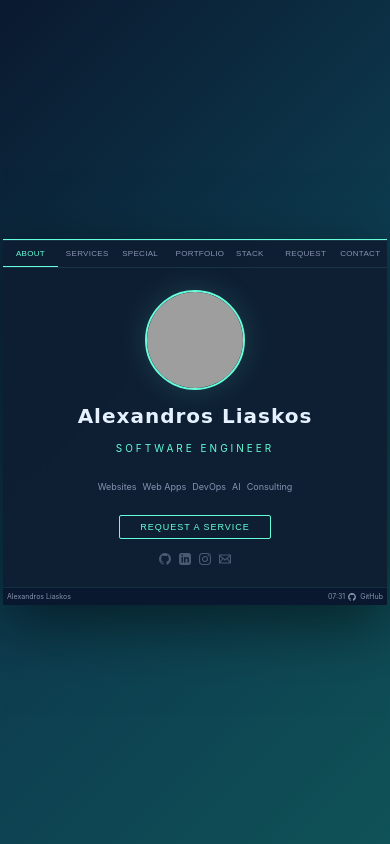
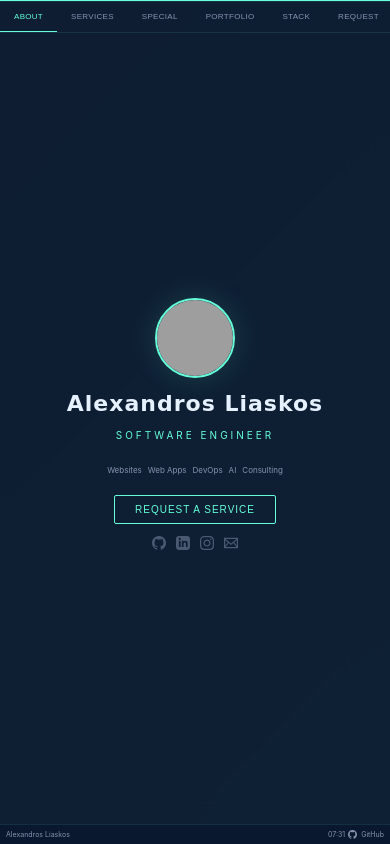
Before and after one commit to AlexandrosLiaskos/portfolio, a plain HTML site: page index.html in a window 390 px wide. Drawn offline with Linux system fonts and the light colour scheme; grey boxes are pictures that could not be loaded.

Commit message:
Complete mobile redesign: full-screen layout with perfect positioning for all aspect ratios

```diff
--- a/index.html
+++ b/index.html
@@ -2,7 +2,9 @@
 <html lang="en">
 <head>
     <meta charset="UTF-8">
-    <meta name="viewport" content="width=device-width, initial-scale=1.0">
+    <meta name="viewport" content="width=device-width, initial-scale=1.0, maximum-scale=1.0, user-scalable=no, viewport-fit=cover">
+    <meta name="apple-mobile-web-app-capable" content="yes">
+    <meta name="apple-mobile-web-app-status-bar-style" content="black-translucent">
     <title>Alexandros P. Liaskos - Software Engineer</title>
     <link rel="stylesheet" href="styles.css">
     <link rel="icon" href="https://avatars.githubusercontent.com/u/128935863?v=4" type="image/png">
--- a/styles.css
+++ b/styles.css
@@ -1375,61 +1375,94 @@ body {
 
 /* Responsive */
 @media (max-width: 768px) {
+    body {
+        overflow: hidden;
+    }
+
     .container {
-        padding: 8px;
+        padding: 0;
+        min-height: 100vh;
+        height: 100vh;
+        overflow: hidden;
     }
 
     .modal {
-        max-height: 95vh;
-        width: 100%;
+        max-height: 100vh;
+        height: 100vh;
+        width: 100vw;
+        max-width: 100vw;
+        border-radius: 0;
+        border: none;
+        border-top: 1px solid var(--accent-teal);
     }
 
     .home-avatar {
-        width: 130px;
-        height: 130px;
-        margin-bottom: 14px;
+        width: 100px;
+        height: 100px;
+        margin-bottom: 10px;
     }
 
     .home-name {
         font-family: 'Dancing Script', cursive;
-        font-size: 26px;
+        font-size: 24px;
         font-weight: 600;
     }
 
     .home-title {
-        font-size: 12px;
-        margin-bottom: 20px;
+        font-size: 11px;
+        margin-bottom: 16px;
     }
 
     .home-services {
+        gap: 8px;
+        flex-wrap: wrap;
+    }
+
+    .hs-label {
+        font-size: 10px;
+    }
+
+    .home-social {
         gap: 10px;
-        flex-wrap: wrap;
-    }
-
-    .hs-label {
-        font-size: 11px;
-    }
-
-    .home-social {
-        gap: 12px;
+    }
+
+    .home-social a svg {
+        width: 14px;
+        height: 14px;
+    }
+
+    .tabs {
+        overflow-x: auto;
+        scrollbar-width: thin;
+        -webkit-overflow-scrolling: touch;
+        justify-content: flex-start;
     }
 
     .tab {
-        padding: 10px 12px;
+        padding: 10px 16px;
         font-size: 9px;
         letter-spacing: 0.5px;
+        flex-shrink: 0;
     }
 
     .tab-content {
-        padding: 14px;
+        padding: 12px;
+        height: calc(100vh - 90px);
+        overflow-y: auto;
+        -webkit-overflow-scrolling: touch;
+    }
+
+    .tab-pane {
+        height: 100%;
     }
 
     .tab-pane h2 {
-        font-size: 18px;
+        font-size: 16px;
+        margin-bottom: 12px;
     }
 
     .lead {
-        font-size: 13px;
+        font-size: 12px;
     }
 
     .contact-methods {
@@ -1458,8 +1491,9 @@ body {
 
     .status-bar {
         font-size: 8px;
-        padding: 0 6px;
-        height: 20px;
+        padding: 0 8px;
+        height: 22px;
+        flex-shrink: 0;
     }
 
     .status-left, .status-right {
@@ -1489,86 +1523,143 @@ body {
 }
 
 @media (max-width: 480px) {
+    body {
+        overflow: hidden;
+        position: fixed;
+        width: 100%;
+        height: 100%;
+    }
+
     .container {
-        padding: 3px;
+        padding: 0;
+        min-height: 100vh;
+        height: 100vh;
+        overflow: hidden;
+        position: fixed;
+        top: 0;
+        left: 0;
+        right: 0;
+        bottom: 0;
     }
 
     .modal {
         border-radius: 0;
         max-height: 100vh;
-        width: 100%;
+        height: 100vh;
+        width: 100vw;
+        max-width: 100vw;
+        border: none;
+        border-top: 1px solid var(--accent-teal);
+        position: relative;
     }
 
     .home-center {
-        padding: 12px;
+        padding: 16px 12px 12px;
+        overflow-y: auto;
+        max-height: calc(100vh - 90px);
+        -webkit-overflow-scrolling: touch;
     }
 
     .home-avatar {
-        width: 100px;
-        height: 100px;
-        margin-bottom: 10px;
+        width: 80px;
+        height: 80px;
+        margin-bottom: 8px;
     }
 
     .home-name {
         font-family: 'Dancing Script', cursive;
-        font-size: 20px;
+        font-size: 22px;
         font-weight: 600;
+        margin-bottom: 6px;
     }
 
     .home-title {
         font-size: 10px;
-        margin-bottom: 16px;
+        margin-bottom: 12px;
     }
 
     .home-services {
         gap: 6px;
-        margin-bottom: 18px;
+        margin-bottom: 14px;
         flex-wrap: wrap;
+        justify-content: center;
     }
 
     .hs-label {
-        font-size: 9px;
+        font-size: 8px;
     }
 
     .home-cta {
-        margin-bottom: 14px;
-        padding: 6px 20px;
-        font-size: 9px;
+        margin-bottom: 12px;
+        padding: 8px 20px;
+        font-size: 10px;
     }
 
     .home-social {
-        gap: 8px;
+        gap: 10px;
     }
 
     .home-social a svg {
-        width: 12px;
-        height: 12px;
+        width: 14px;
+        height: 14px;
+    }
+
+    .tabs {
+        overflow-x: auto;
+        scrollbar-width: none;
+        -webkit-overflow-scrolling: touch;
+        justify-content: flex-start;
+        flex-shrink: 0;
+    }
+
+    .tabs::-webkit-scrollbar {
+        display: none;
     }
 
     .tab {
-        padding: 8px 8px;
+        padding: 10px 14px;
         font-size: 8px;
         letter-spacing: 0.3px;
-        flex: 1;
-        min-width: 0;
-    }
-
-    .tabs {
-        justify-content: space-between;
+        flex-shrink: 0;
+        min-width: fit-content;
     }
 
     .tab-content {
-        padding: 10px;
+        padding: 12px;
+        height: calc(100vh - 90px);
+        overflow-y: auto;
+        overflow-x: hidden;
+        -webkit-overflow-scrolling: touch;
+        position: relative;
+    }
+
+    .tab-pane {
+        min-height: 100%;
+    }
+
+    .tab-pane h2 {
+        font-size: 16px;
+        margin-bottom: 10px;
+    }
+
+    .lead {
+        font-size: 11px;
     }
 
     .investment-grid {
         grid-template-columns: 1fr;
     }
 
+    .portfolio-grid {
+        grid-template-columns: 1fr;
+    }
+
     .status-bar {
         font-size: 7px;
-        height: 18px;
-        padding: 0 4px;
+        height: 20px;
+        padding: 0 6px;
+        flex-shrink: 0;
+        position: relative;
     }
 
     .status-left, .status-right {
@@ -1580,8 +1671,29 @@ body {
     }
 
     .status-link svg {
-        width: 8px;
-        height: 8px;
-        margin-right: 1px;
-    }
-}
+        width: 9px;
+        height: 9px;
+        margin-right: 2px;
+    }
+
+    /* Ensure form modals work on mobile */
+    .service-modal-content {
+        max-height: 90vh;
+        overflow-y: auto;
+        -webkit-overflow-scrolling: touch;
+    }
+
+    .request-form {
+        padding: 16px;
+    }
+
+    .form-group {
+        margin-bottom: 12px;
+    }
+
+    .form-group input,
+    .form-group select,
+    .form-group textarea {
+        font-size: 14px;
+    }
+}
```
Also changed, not shown: 2 other files.
